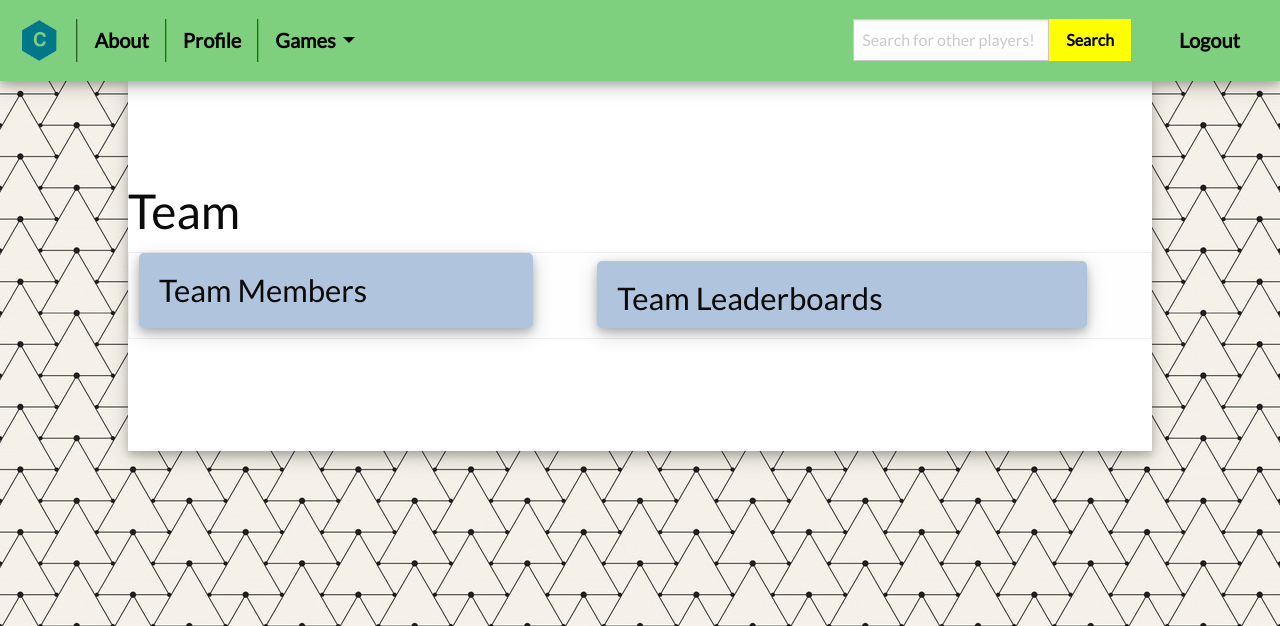
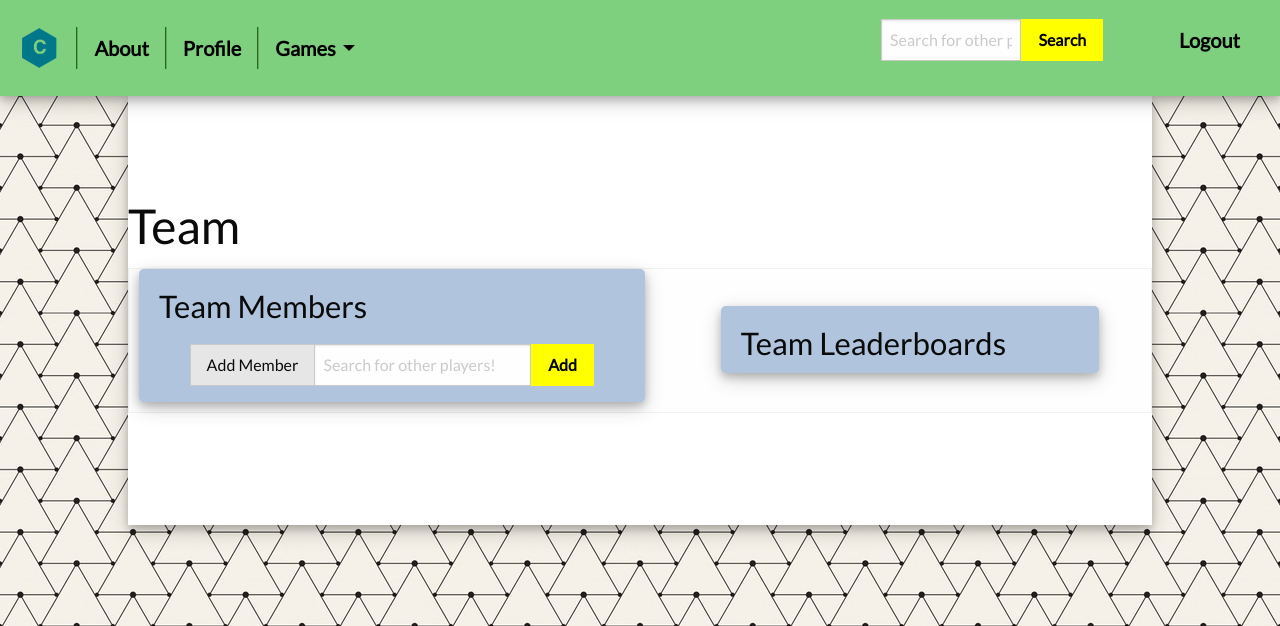
Before and after one commit to kkhan01/This_Name_is_Copyrighted-Brain_Battles, a Flask app: template templates/team.html in a window 1280 px wide. Shown: the top 626 px of the page. Run offline with Flask 2, Linux system fonts and the light colour scheme; the template is opened without the code that fills it, so the values that code supplies are empty; some libraries are stand-ins or nearby versions.

Commit message:
team adding andremoving

```diff
--- a/app.py
+++ b/app.py
@@ -85,14 +85,14 @@ def add_score():
     db.commit()
     return True
 
-'''def user_exist(name):
+def user_exists(name):
     c.execute('SELECT username FROM accounts WHERE username = "%s";'%name)
     user = c.fetchall()
     if user != name:
         return False
     else:
         return True
-'''
+
 def get_users():
     c.execute('SELECT username FROM accounts;')
     members = c.fetchall()
@@ -130,6 +130,13 @@ def add_member(name, member):
     c.execute('DELETE FROM teams WHERE teamname = "%s";'%name)
     c.execute('INSERT INTO teams VALUES("%s", "%s", "%s");'%(name, creator, members))
     db.commit()
+
+#checks for member presence in team
+def is_member(name, member):
+    c.execute('SELECT members FROM teams WHERE teamname = "%s";'%name)
+    members = c.fetchall()[0][0]
+    eprint(members)
+    return member in members
 
 
 #removes a member from a team
@@ -182,7 +189,8 @@ def get_user_highscore(game, user):
         return result[0][0]
 
 def getscore(elem):
-    return elem[1]
+    eprint(elem[0])
+    return elem[0]
 #returns highest scores of each game dict
 def get_team_stats(name):
     scores = {}
@@ -201,7 +209,7 @@ def get_team_stats(name):
         if game == 'simon':
             scores[game] = sorted(scores[game], key=getscore ,reverse=True)
         else:
-            scores[game] = sorted(scores[game], key=getscore,reverse=True)
+            scores[game] = sorted(scores[game], key=getscore,reverse=False)
     return scores
 
 
@@ -580,10 +588,15 @@ def new_member():
     else:
         user = request.form['member']
         team = request.form['team']
-        if user_exist(user):
+        eprint(user);
+        eprint(team);
+        eprint('\n\n\n\n\n');
+        if user_exist(user) and not is_member(team,user):
             add_member(team, user)
+            return 'Done!'
         else:
             flash ('That username does not exist')
+            return 'DNE'
 
 @app.route('/delete_member', methods = ["POST"])
 def delete_member():
@@ -593,6 +606,7 @@ def delete_member():
         user = request.form['member']
         team = request.form['team']
         remove_member(team, user)
+        return "Done!"
 
 @app.route('/leave_team', methods = ["POST"])
 def leave_team():
--- a/devlog.txt
+++ b/devlog.txt
@@ -239,3 +239,6 @@ homepage work to display overall leaderboards
 
 elsharawyM -- 2018-01-22 03:00:23
 worked on team page CSS and did some python debugs
+
+elsharawyM -- 2018-01-22 05:31:17
+implemented team creators kicking and adding members to teams
--- a/static/css/team.css
+++ b/static/css/team.css
@@ -43,6 +43,12 @@ ul{
     margin-bottom: 1rem;
 }
 
-#kick{
+.kick{
     background-color: crimson;
 }
+
+.input-group{
+    width: 80%;
+    margin: auto;
+    margin-bottom: 1rem;
+}
--- /dev/null
+++ b/static/js/teammanager.js
@@ -0,0 +1,67 @@
+var input = document.getElementsByTagName("input")[1];
+var kickbuttons = document.getElementsByClassName("kick");
+var teamname = document.getElementsByTagName("h1")[0].innerHTML.split(" ")[2];
+var adderbutton = document.getElementById("adderbutton");
+var memberlist = document.getElementById("memberul");
+var memberlistli = memberlist.childNodes[1];
+
+
+
+var removeMember = function(e){
+
+    var li = this.parentElement.parentElement.parentElement;
+    console.log(li);
+    console.log(li.childNodes[1].childNodes[1].childNodes[1]);
+    var kicked = li.childNodes[1].childNodes[1].childNodes[1].innerHTML;
+    $.ajax({
+	url: '/delete_member',
+	data : { member: kicked, team : teamname},
+	type: 'POST',
+	success: function(d) {
+	    console.log(d);
+	    li.parentElement.remove();
+	} //end success callback
+    });//end ajax call
+
+
+
+};
+
+var addMember = function(e){
+
+    var userinput = input.value;
+    var response = "string";
+
+    $.ajax({
+	url: '/new_member',
+	data : { member: userinput, team : teamname},
+	type: 'POST',
+	async: false,
+	success: function(d) {
+	    response = d;
+	    console.log(d);
+	} //end success callback
+    });//end ajax call
+    if(response == "Done!"){
+	console.log(response);
+	var newmember = memberlistli.cloneNode(true);
+	var newlink = newmember.childNodes[1].childNodes[1].childNodes[1].childNodes[1];
+	newlink.innerHTML = userinput;
+	newlink.setAttribute("href","/profile?user=" + userinput)
+	var newbutton =  newmember.childNodes[1].childNodes[1].childNodes[3].childNodes[1];
+	newbutton.innerHTML = "Kick";
+	newbutton.setAttribute("class","kick button");
+	console.log(newbutton);
+	memberlist.appendChild(newmember);
+	newbutton.addEventListener("click", removeMember);
+    }
+
+
+};
+
+for (i = 0; i < kickbuttons.length; i++){
+    if(kickbuttons[i].innerHTML.includes("Kick")){
+	kickbuttons[i].addEventListener("click", removeMember);
+    };
+};
+adderbutton.addEventListener("click", addMember);
--- a/templates/team.html
+++ b/templates/team.html
@@ -15,17 +15,17 @@ Team {{name}}
     <td id="left">
       <div class="memberlist">
 	<h3>Team Members</h3>
-	<ul>
+	<ul id="memberul">
 	  {% for member in members %}
 	  <li>
 	    <div class="grid-container">
 	      <div class="grid-x grid-margin-x">
 		<div class="cell medium-6">
 		  <a href="/profile?user={{member}}">{{member}}</a>
-		  </div>
+		</div>
 		{% if me == creator %}
 		<div class="cell medium-6" id="right">
-		  <button class="button" id="kick">
+		  <button class="kick button">
 		    {% if member != me %}
 		    Kick
 		    {% else %}
@@ -39,6 +39,15 @@ Team {{name}}
 	  </li>
 	  {% endfor %}
 	</ul>
+	{% if me == creator %}
+	<div class="input-group">
+	  <span class="input-group-label">Add Member</span>
+	  <input class="input-group-field" type="text" placeholder="Search for other players!" name="searchtext">
+	  <div class="input-group-button" id="adderbutton">
+	    <button type="submit" class="button">Add</button>
+	  </div>
+	</div>
+	{% endif %}
       </div>
     </td>
     <td>
@@ -83,4 +92,7 @@ Team {{name}}
 {% endblock %}
 
 {% block scripts %}
+{% if creator == me %}
+<script src="../static/js/teammanager.js"></script>
+{% endif %}
 {% endblock  %}
```
Also changed, not shown: data/database.db.
